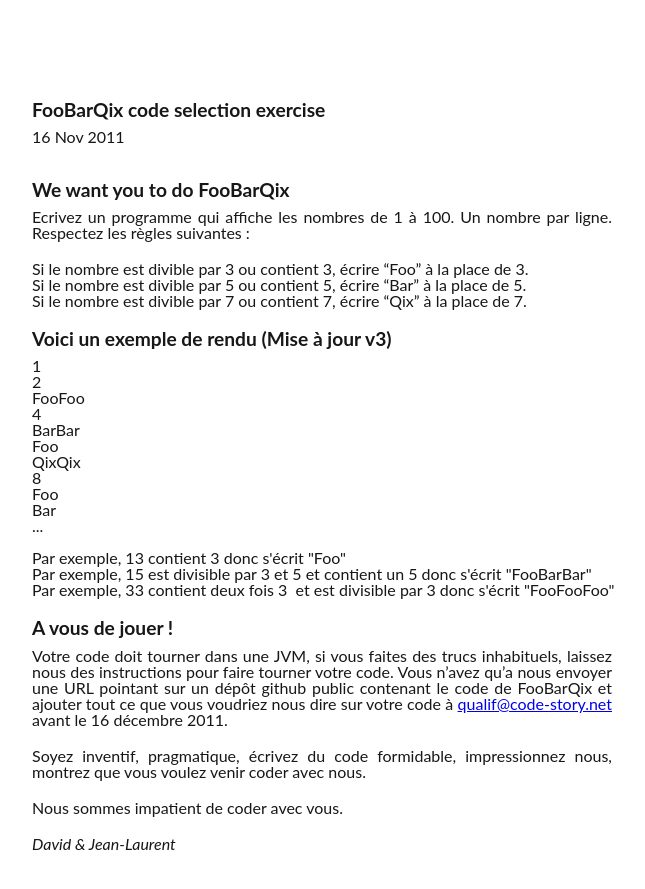
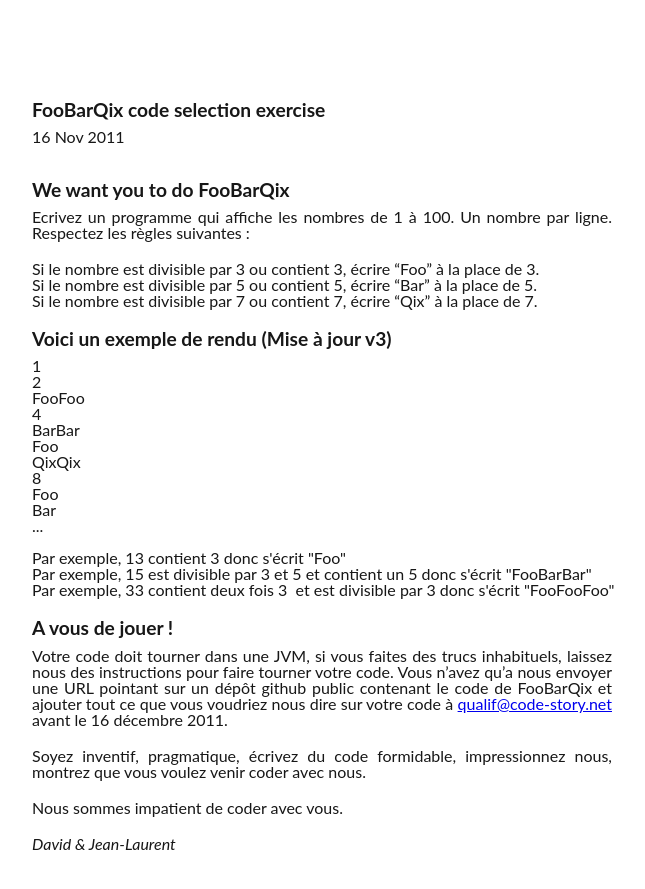
Before and after one commit to CodeStory/code-story-blog, a Jekyll site: the page built from _posts/2011-11-16-foobarqix.markdown, in a window 1280 px wide. Shown: the top 889 px of the page, without its empty margins (318-963 px from the left). Built offline with Jekyll 4.4.1, drawn with Linux system fonts in a browser that asks for light colours.

Commit message:
Divisible

```diff
--- a/_posts/2011-11-16-foobarqix.markdown
+++ b/_posts/2011-11-16-foobarqix.markdown
@@ -8,9 +8,9 @@ We want you to do FooBarQix
 
 Ecrivez un programme qui affiche les nombres de 1 à 100. Un nombre par ligne. Respectez les règles suivantes :
 
- * Si le nombre est divible par 3 ou contient 3, écrire "Foo" à la place de 3.
- * Si le nombre est divible par 5 ou contient 5, écrire "Bar" à la place de 5.
- * Si le nombre est divible par 7 ou contient 7, écrire "Qix" à la place de 7.
+ * Si le nombre est divisible par 3 ou contient 3, écrire "Foo" à la place de 3.
+ * Si le nombre est divisible par 5 ou contient 5, écrire "Bar" à la place de 5.
+ * Si le nombre est divisible par 7 ou contient 7, écrire "Qix" à la place de 7.
 
 
 Voici un exemple de rendu (Mise à jour v3)
```
